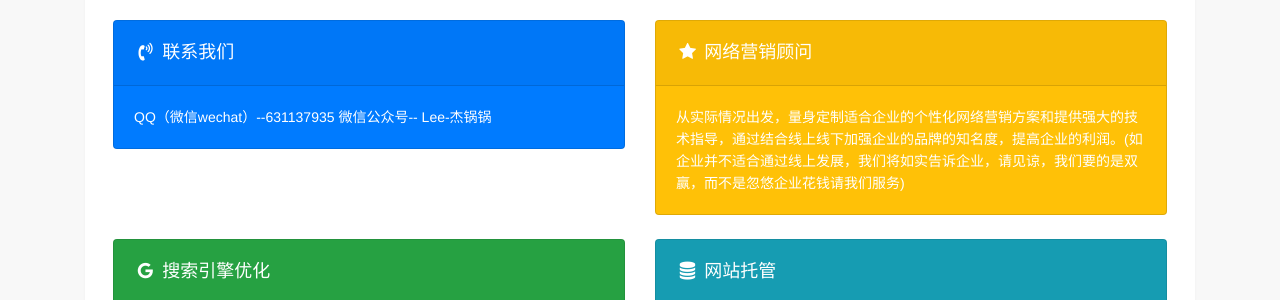
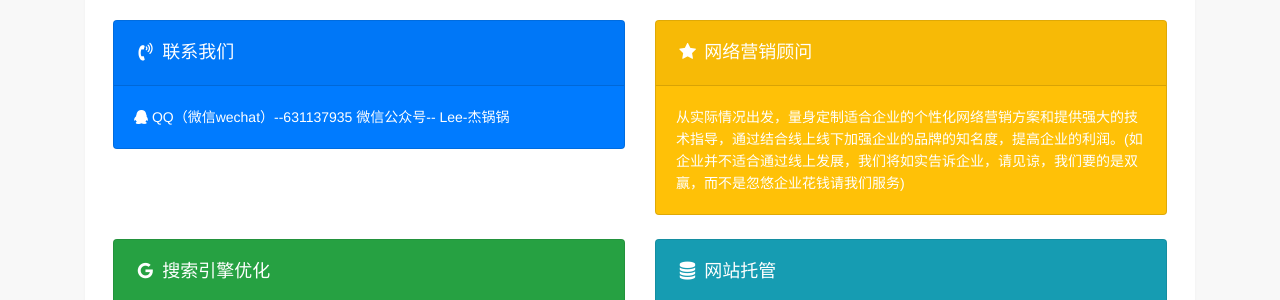
Before and after one commit to Kennylee929/Kennylee929.github.io, a Jekyll site: the page built from pages/about.html, in a window 1280 px wide. Shown: the part 941-1241 px from the top of the page. Built offline with Jekyll 4.4.1, drawn with Linux system fonts in a browser that asks for light colours.

Commit message:
Update about.html

```diff
--- a/pages/about.html
+++ b/pages/about.html
@@ -23,7 +23,8 @@ description: Kenny Lee，kennyshare创始人，顺德职业技术学院电子商
             <div class="card text-white bg-primary mb-4">
               <div class="card-header"><h4><i class="fa fa-volume-control-phone fa-fw"></i> 联系我们</h4></div>
               <div class="card-body">
-               <p class="card-text"> QQ（微信wechat）--631137935 微信公众号-- Lee-杰锅锅
+               <p class="card-text"><i class="fa fa-qq" aria-hidden="true"></i>
+ QQ（微信wechat）--631137935 微信公众号-- Lee-杰锅锅
                   </p>
               </div>
             </div>
```
